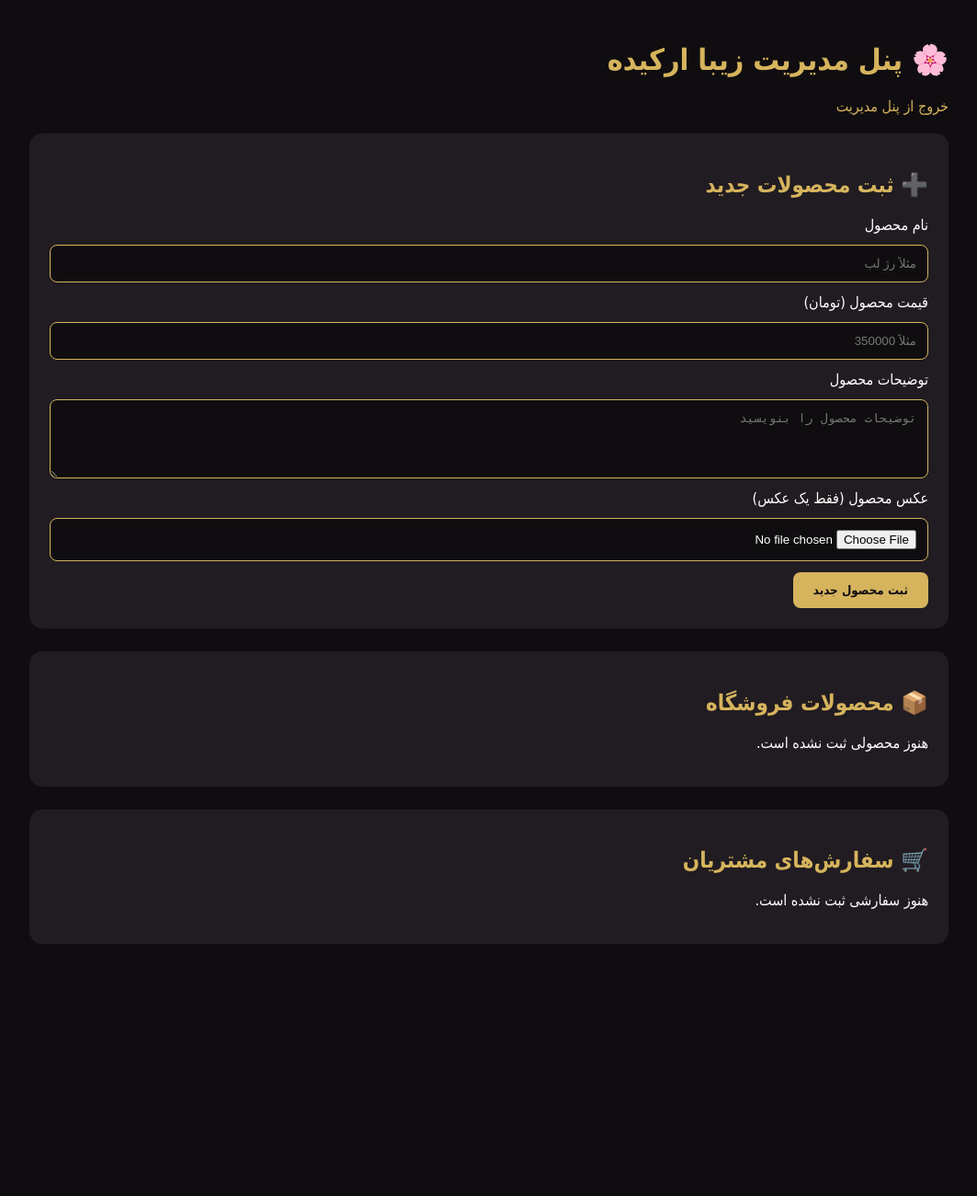
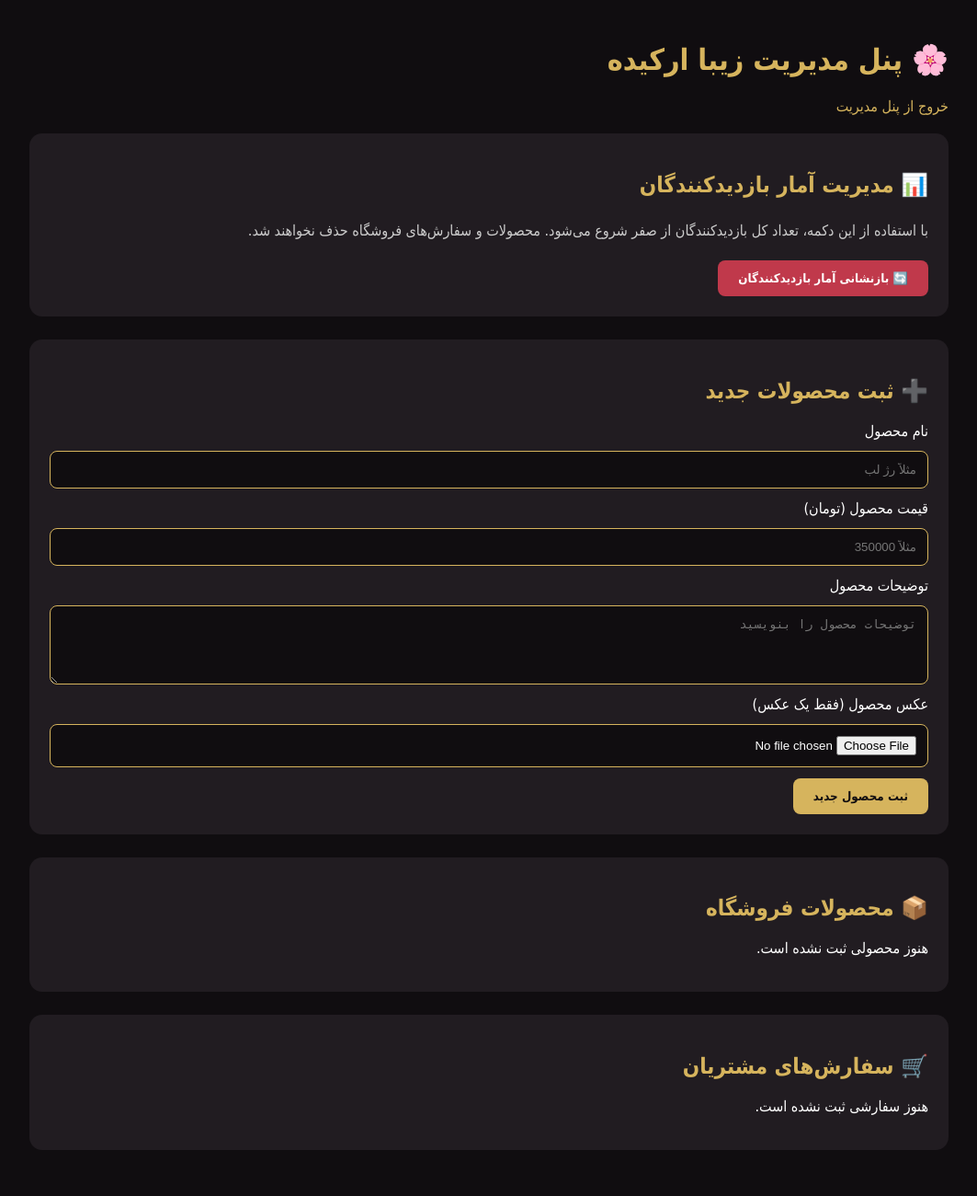
Before and after one commit to ereza4463-rgb/ZibaOrchide, a Flask app: page /admin in a window 1280 px wide. Shown: the whole page at 92% size, without its empty margins (108-1171 px from the left). Before the commit the page ends 1026 px from the top, so only its background shows below. Run offline with Flask 3, Linux system fonts and the light colour scheme; the visitor is signed in with stand-in values (Sample User, id 1); data that the repository does not hold is empty; some libraries are stand-ins or nearby versions.

Commit message:
Add visitor statistics reset button

```diff
--- a/app.py
+++ b/app.py
@@ -1129,7 +1129,23 @@ def close_order(order_id):
 # -----------------------------
 # خروج مدیر
 # -----------------------------
+# -----------------------------
+# بازنشانی آمار بازدیدکنندگان
+# -----------------------------
 
+@app.route("/admin/reset-visitors", methods=["POST"])
+@admin_required
+def reset_visitors():
+
+    conn = get_db()
+    cursor = conn.cursor()
+
+    execute(cursor, "DELETE FROM visitors")
+
+    conn.commit()
+    conn.close()
+
+    return redirect(url_for("admin_panel"))
 @app.route("/admin/logout")
 @admin_required
 def admin_logout():
--- a/templates/admin.html
+++ b/templates/admin.html
@@ -108,6 +108,20 @@
             background: #e74c5e;
         }
 
+        .reset-btn {
+            background: #c0394b;
+            color: white;
+        }
+
+        .reset-btn:hover {
+            background: #e74c5e;
+        }
+
+        .reset-description {
+            color: #ccc;
+            line-height: 2;
+        }
+
         @media(max-width: 600px) {
             body {
                 padding: 12px;
@@ -130,6 +144,25 @@
     <h1>🌸 پنل مدیریت زیبا ارکیده</h1>
 
     <a class="logout" href="/admin/logout">خروج از پنل مدیریت</a>
+
+    <!-- بازنشانی آمار بازدیدکنندگان -->
+    <div class="box">
+        <h2>📊 مدیریت آمار بازدیدکنندگان</h2>
+
+        <p class="reset-description">
+            با استفاده از این دکمه، تعداد کل بازدیدکنندگان از صفر شروع می‌شود.
+            محصولات و سفارش‌های فروشگاه حذف نخواهند شد.
+        </p>
+
+        <form action="{{ url_for('reset_visitors') }}"
+              method="POST"
+              onsubmit="return confirm('آیا مطمئنی؟ تمام آمار بازدیدکنندگان پاک می‌شود!');">
+
+            <button type="submit" class="reset-btn">
+                🔄 بازنشانی آمار بازدیدکنندگان
+            </button>
+        </form>
+    </div>
 
     <!-- ثبت محصول جدید -->
     <div class="box">
```
